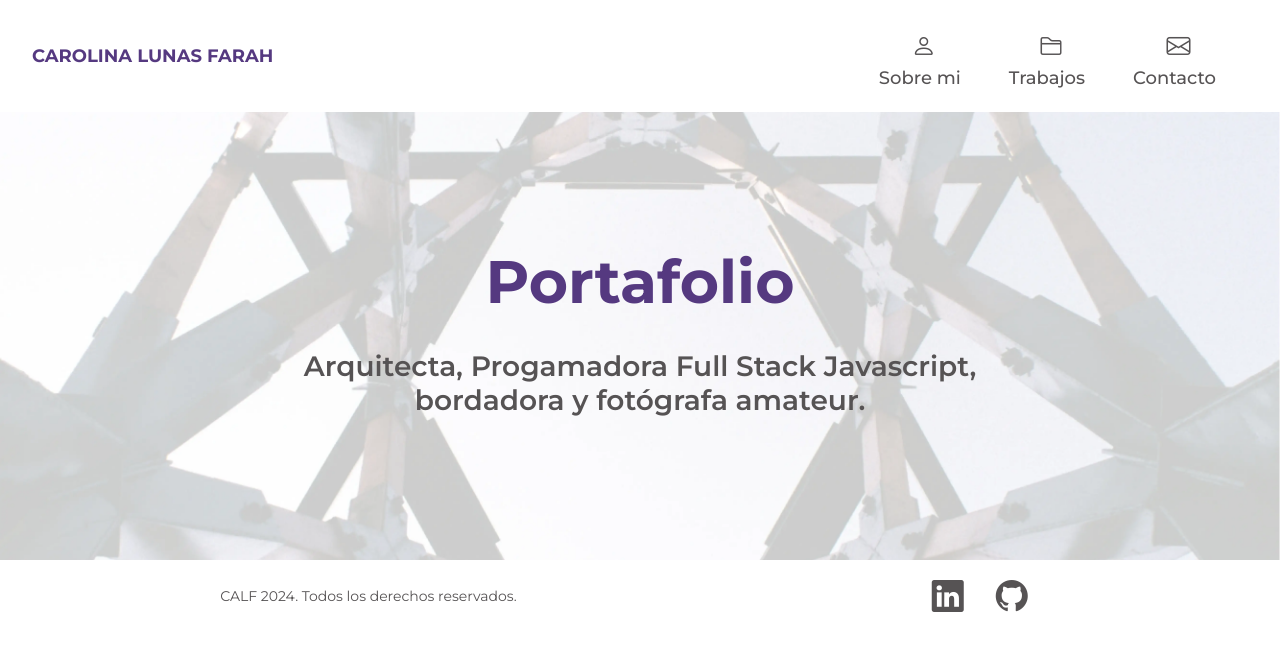
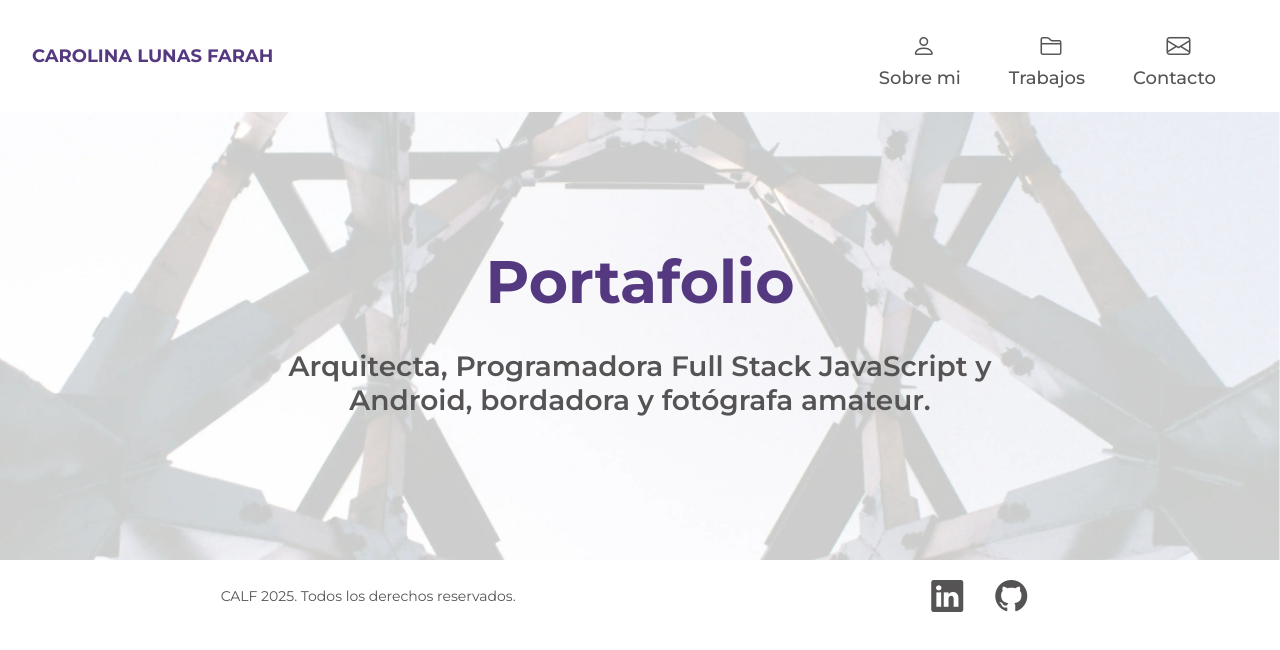
Before and after one commit to carolinalunasfarah/carolinalunasfarah_portfolio, a React (Vite) app: page / in a window 1280 px wide. Shown: the top 650 px of the page. Built offline with nearby package versions, Linux system fonts and the light colour scheme.

Commit message:
update CV

```diff
--- a/src/components/Footer.jsx
+++ b/src/components/Footer.jsx
@@ -3,7 +3,7 @@ const Footer = () => {
         <footer>
             <section>
                 <small className="cursor_default">
-                    CALF 2024. Todos los derechos reservados.
+                    CALF 2025. Todos los derechos reservados.
                 </small>
             </section>
             <section>
--- a/src/components/FsSlider.jsx
+++ b/src/components/FsSlider.jsx
@@ -38,7 +38,7 @@ const FsSlider = () => {
                             to: "/works",
                         },
                         {
-                            text: "Fullstack",
+                            text: "Programación",
                         },
                     ]}></NavigationBreadcrumb>
             </section>
--- a/src/data/ArchProjects.jsx
+++ b/src/data/ArchProjects.jsx
@@ -171,7 +171,7 @@ export const ArchitectureData = [
     },
     {
         name: "Elevaciones",
-        description: "Elevaciones con renderizado de árbole.s",
+        description: "Elevaciones con renderizado de árboles.",
         image_src: "/assets/img/architecture-img/2020/revit-06.jpg",
     },
     {
--- a/src/views/Contact.jsx
+++ b/src/views/Contact.jsx
@@ -1,7 +1,7 @@
 import NavigationBreadcrumb from "../components/NavigationBreadcrumb";
 
 // data
-import CV from "/calf_cv_2024.pdf";
+import CV from "/calf_cv_2025.pdf";
 
 const Contact = () => {
     const curriculum = CV;
--- a/src/views/Home.jsx
+++ b/src/views/Home.jsx
@@ -4,8 +4,8 @@ const Home = () => {
             <section className="flex_col header_texts">
                 <h1 className="cursor_default">Portafolio</h1>
                 <h3 className="cursor_default">
-                    Arquitecta, Progamadora Full Stack Javascript,
-                    bordadora y fotógrafa amateur.
+                    Arquitecta, Programadora Full Stack JavaScript
+                    y Android, bordadora y fotógrafa amateur.
                 </h3>
             </section>
         </header>
```
Also changed, not shown: 2 other files (tests, documents, lock files or other folders).
